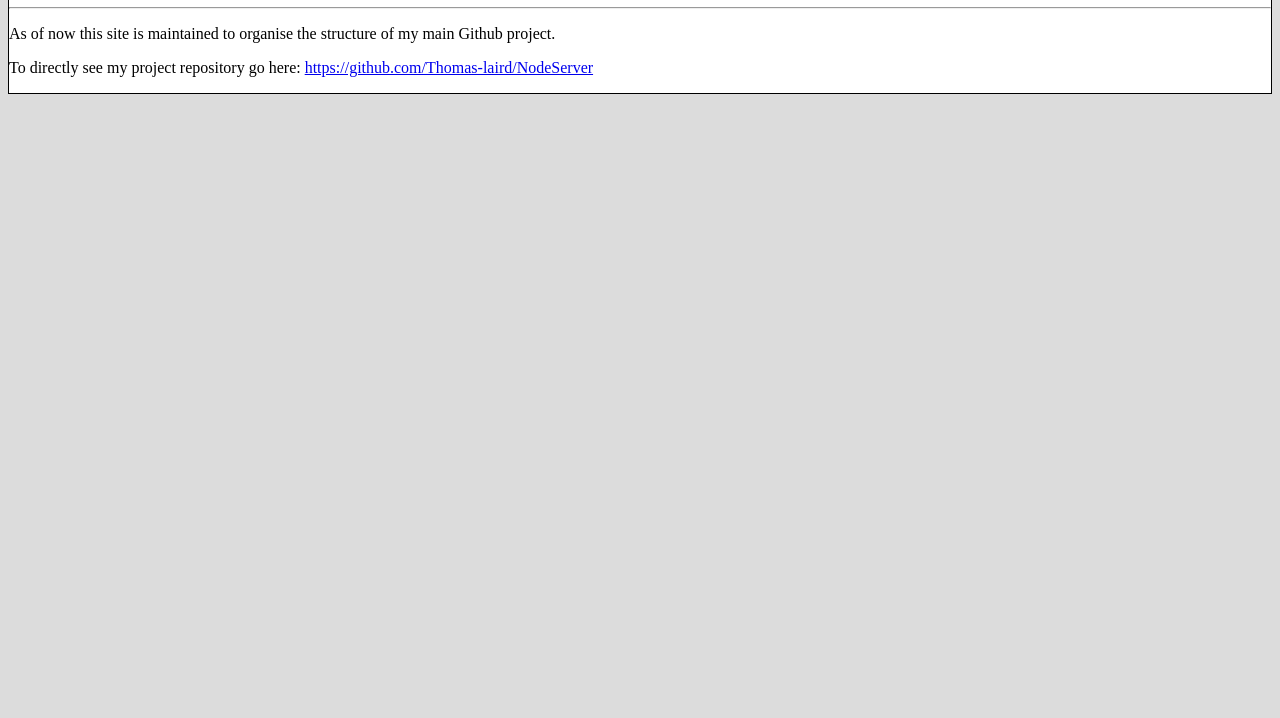
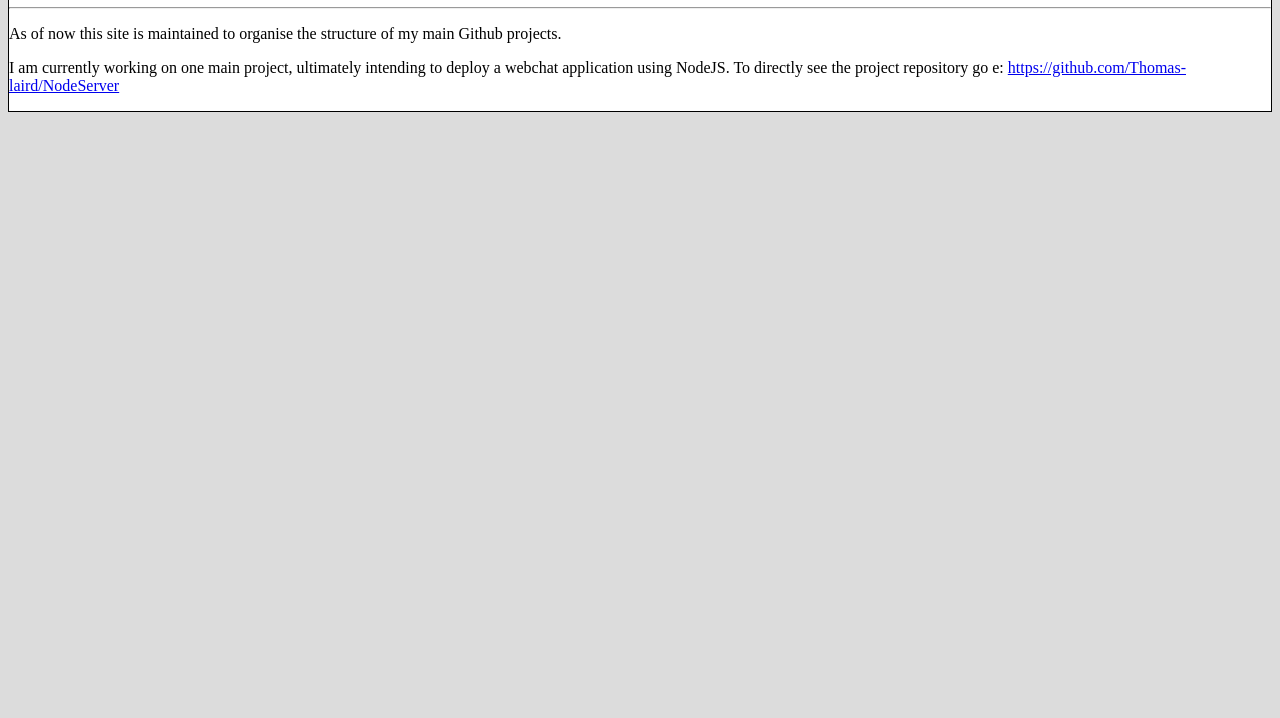
Before and after one commit to Thomas-Laird/Thomas-Laird.github.io, a plain HTML site: page index.html in a window 1280 px wide. Shown: the part 82-800 px from the top of the page. Drawn offline with Linux system fonts and the light colour scheme.

Commit message:
Even further HTML fixes

```diff
--- a/index.html
+++ b/index.html
@@ -5,6 +5,9 @@
 body {
 	background-color: #DCDCDC;
      }
+h1 {
+	text-align: center;
+    }
 #page {
 	background-color: #fff;
 	align: center;
@@ -17,8 +20,8 @@ body {
 
     <h1>Welcome to my Github website!</h1>
     <hr />
-     <p> As of now this site is maintained to organise the structure of my main Github project.</p>
-     <p> To directly see my project repository go here: <a href="https://github.com/Thomas-laird/NodeServer">https://github.com/Thomas-laird/NodeServer</a>
+     <p> As of now this site is maintained to organise the structure of my main Github projects.</p>
+     <p> I am currently working on one main project, ultimately intending to deploy a webchat application using NodeJS. To directly see the project repository go e: <a href="https://github.com/Thomas-laird/NodeServer">https://github.com/Thomas-laird/NodeServer</a>
    </div>
   </body>
 </html>
```
